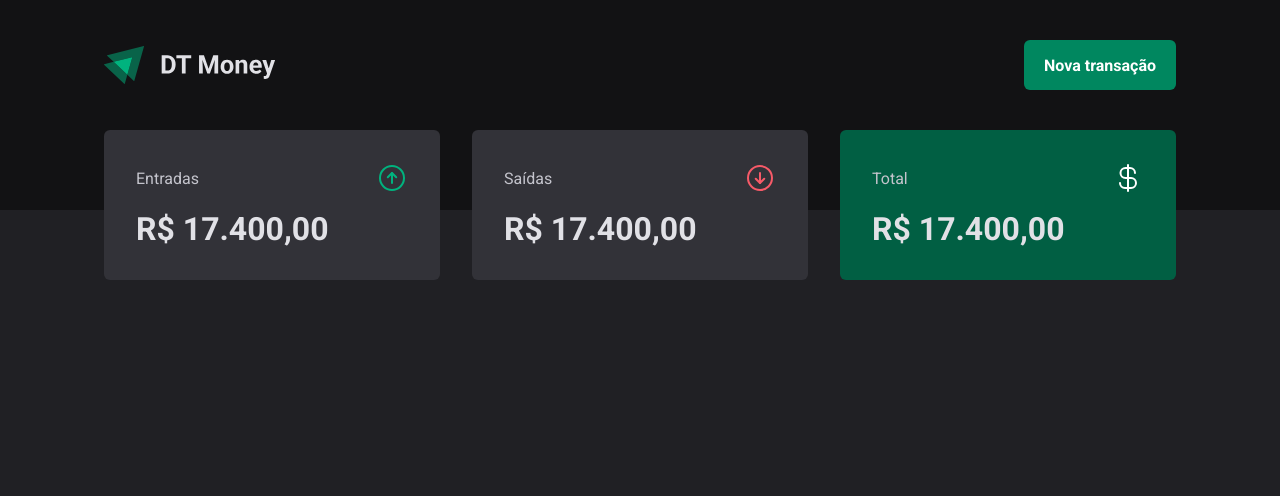
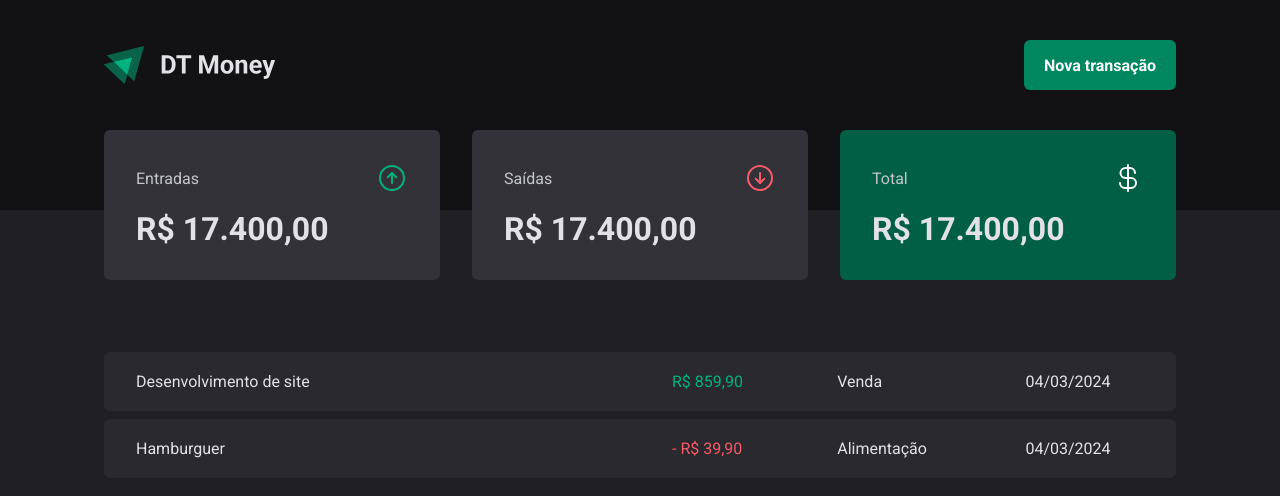
Before and after one commit to RuanCxrdoso/DT-Money, a React (Vite) app: page / in a window 1280 px wide. Shown: the top 496 px of the page. Built offline with nearby package versions, Linux system fonts and the light colour scheme.

Commit message:
feat: Transactions table

```diff
--- a/src/pages/Transactions/index.tsx
+++ b/src/pages/Transactions/index.tsx
@@ -1,11 +1,41 @@
 import { Header } from "../../components/Header";
 import { Summary } from "../../components/Summary";
+import { PriceHighlight, TransactionsContainer, TransactionsTable } from "./style";
 
 export function Transactions() {
   return (
     <div>
       <Header />
       <Summary />
+
+      <TransactionsContainer>
+        <TransactionsTable>
+          <tbody>
+            <tr>
+              <td width="50%">Desenvolvimento de site</td>
+              <td>
+                <PriceHighlight variant="income">R$ 859,90</PriceHighlight>
+              </td>
+              <td>Venda</td>
+              <td>04/03/2024</td>
+            </tr>
+            <tr>
+              <td width="50%">Hamburguer</td>
+              <td>
+                <PriceHighlight variant="outcome">- R$ 39,90</PriceHighlight>
+              </td>
+              <td>Alimentação</td>
+              <td>04/03/2024</td>
+            </tr>
+            {/* <tr>
+              <td width="50%">Aluguel</td>
+              <td>R$ 699,90</td>
+              <td>Casa</td>
+              <td>04/03/2024</td>
+            </tr> */}
+          </tbody>
+        </TransactionsTable>
+      </TransactionsContainer>
     </div>
   )
 }
--- a/src/pages/Transactions/style.ts
+++ b/src/pages/Transactions/style.ts
@@ -0,0 +1,43 @@
+import styled from "styled-components"
+
+export const TransactionsContainer = styled.div`
+  width: 100%;
+  max-width: 1120px;
+  margin: 4rem auto 0;
+  padding: 0 1.5rem;
+`
+
+export const TransactionsTable = styled.table`
+  width: 100%;
+  border-collapse: separate;
+  border-spacing: 0 0.5rem;
+  margin-top: 1.5rem;
+
+  td {
+    padding: 1.25rem 2rem;
+    background-color: ${props => props.theme["gray-700"]};
+
+    &:first-child {
+      border-top-left-radius: 6px;
+      border-bottom-left-radius: 6px;
+    }
+
+    &:last-child {
+      border-top-right-radius: 6px;
+      border-bottom-right-radius: 6px;
+    }
+  }
+`
+
+interface PriceHighlightProps {
+  variant: 'income' | 'outcome'
+}
+
+export const PriceHighlight = styled.span<PriceHighlightProps>`
+  color: ${
+    props => props.variant === 'income' ?
+    props.theme["green-300"]
+    :
+    props.theme["red-300"]
+  }
+`
```
